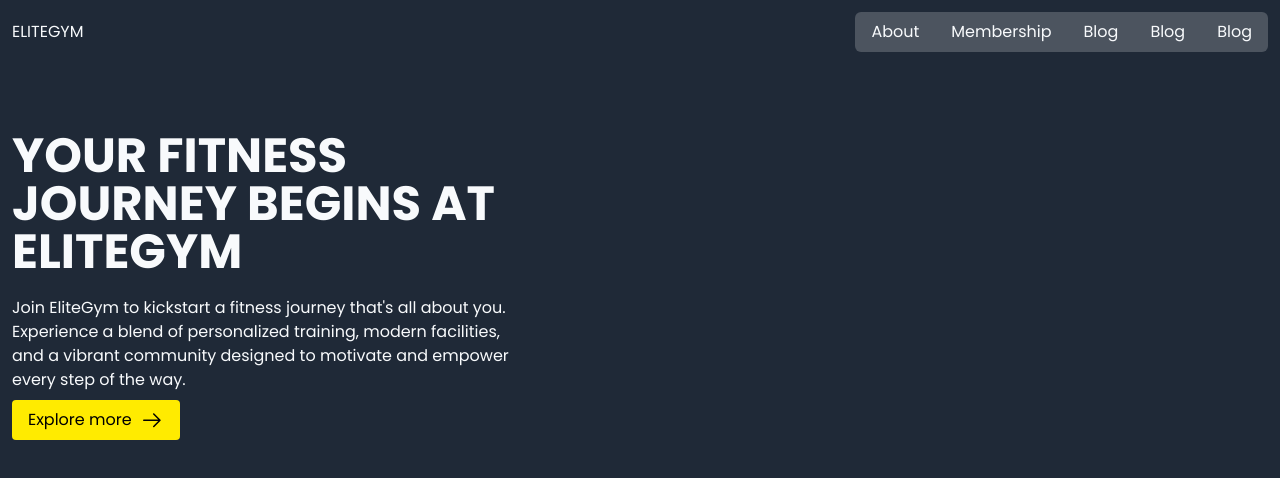
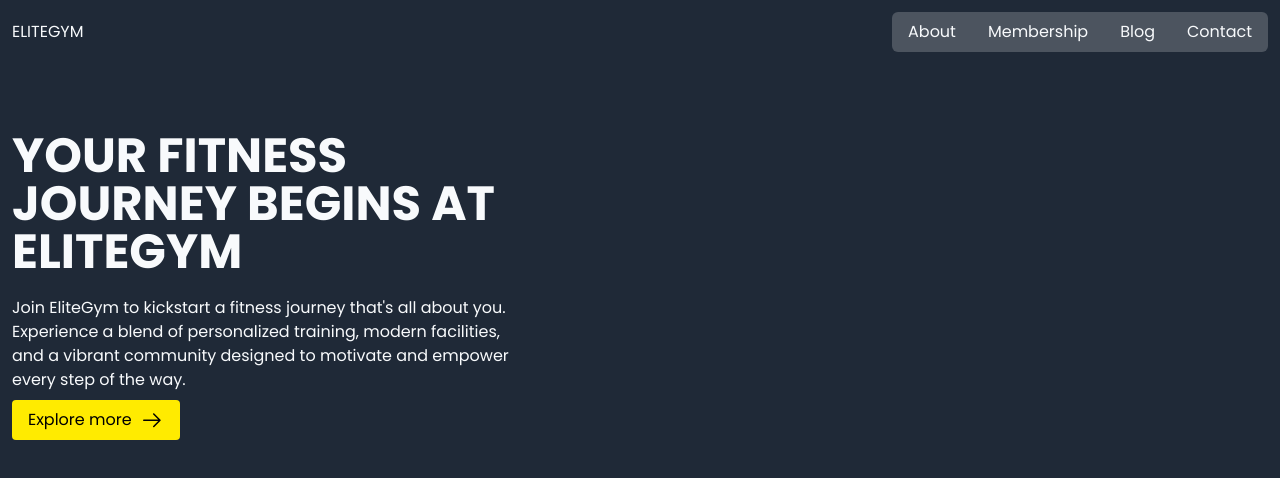
Before and after one commit to Tonnykimanthi/Elite-Gym, a React (Vite) app: page / in a window 1280 px wide. Shown: the top 478 px of the page. Built offline with nearby package versions, Linux system fonts and the light colour scheme.

Commit message:
Add navList

```diff
--- a/src/components/buttons/Button.tsx
+++ b/src/components/buttons/Button.tsx
@@ -7,7 +7,9 @@ type ButtonProps = {
 
 const Button = ({ text, styles }: ButtonProps) => {
   return (
-    <div className={`group flex items-center gap-x-2 px-4 py-2 ${styles}`}>
+    <div
+      className={`group flex items-center gap-x-2 px-4 py-2 active:scale-95 ${styles}`}
+    >
       <span>{text}</span>
       <GoArrowRight className="size-6 transition group-hover:translate-x-1" />
     </div>
--- a/src/components/header/Navbar.tsx
+++ b/src/components/header/Navbar.tsx
@@ -1,12 +1,12 @@
+import { navList } from "./navList";
+
 const Navbar = () => {
   return (
-    <nav className="p-2 px-4 rounded-md bg-white/20">
+    <nav className="rounded-md bg-white/20 p-2 px-4">
       <ul className="flex items-center gap-x-8">
-        <li>About</li>
-        <li>Membership</li>
-        <li>Blog</li>
-        <li>Blog</li>
-        <li>Blog</li>
+        {navList.map((item) => (
+          <li className="cursor-pointer">{item}</li>
+        ))}
       </ul>
     </nav>
   );
--- /dev/null
+++ b/src/components/header/navList.ts
@@ -0,0 +1 @@
+export const navList = ["About", "Membership", "Blog", "Contact"];
```
